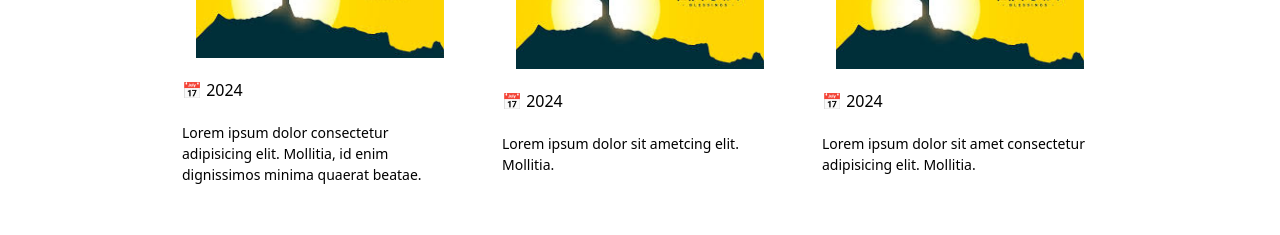
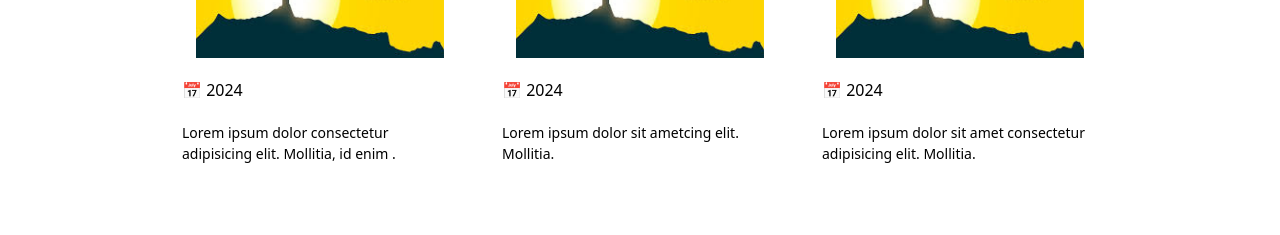
Before and after one commit to barath211/church-website, a React (Create React App) app in the folder client/: page /events in a window 1280 px wide. Shown: the part 1760-1995 px from the top of the page. Built offline with nearby package versions, Linux system fonts and the light colour scheme; no server answers; a web font is replaced by a local one.

Commit message:
enitial changes made

```diff
--- a/client/src/events/Section3.jsx
+++ b/client/src/events/Section3.jsx
@@ -43,7 +43,7 @@ const Section3 = () => {
         </div>
         <div className="text-[12.5px] md:text-[13px] lg:text-[14px]">
           Lorem ipsum dolor consectetur adipisicing elit. Mollitia, id enim
-          dignissimos minima quaerat beatae.
+.
         </div>
       </div>
       <div className="flex snap-start flex-col gap-5 min-w-[250px] w-[280px] md:w-[300px] p-3 lg:hover:shadow-2xl duration-300 transition-all bg-white lg:hover:-translate-y-5">
```
Also changed, not shown: 8 other files (tests, documents, lock files or other folders).
